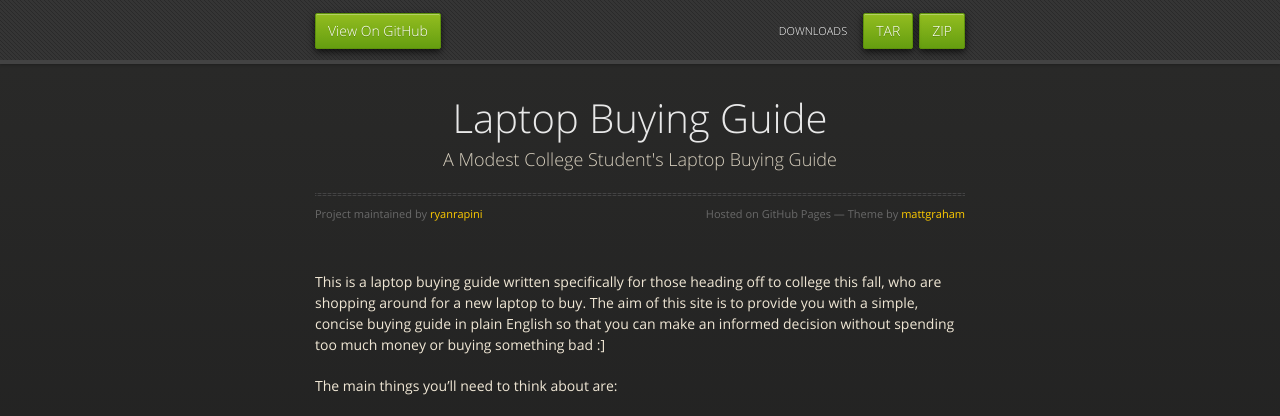
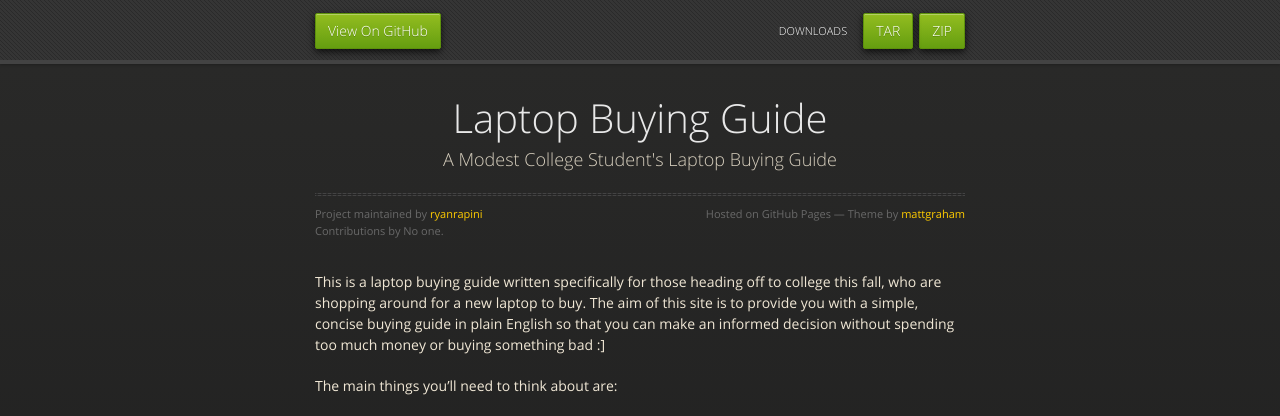
Before and after one commit to ryanrapini/laptopadvice, a Jekyll site: the page built from index.markdown, in a window 1280 px wide and 900 px high. Shown: the top 416 px of the window. Built offline with Jekyll 4.4.1, drawn with Linux system fonts in a browser that asks for light colours; nearby versions of some CDN libraries.

Commit message:
Added a section in YAML front matter for people to sign their names when they contribute

```diff
--- a/_layouts/default.html
+++ b/_layouts/default.html
@@ -34,7 +34,7 @@
           <h1>{{ page.title }}</h1>
           <p>A Modest College Student's Laptop Buying Guide</p>
           <hr>
-          <span class="credits left">Project maintained by <a href="https://github.com/ryanrapini">ryanrapini</a></span>
+          <span class="credits left">Project maintained by <a href="https://github.com/ryanrapini">ryanrapini</a><br>Contributions by {{ page.contributors }}</span>
           <span class="credits right">Hosted on GitHub Pages &mdash; Theme by <a href="http://twitter.com/#!/michigangraham">mattgraham</a></span>
         </div>
 		{{ content }}
--- a/index.markdown
+++ b/index.markdown
@@ -1,6 +1,7 @@
 ---
 layout: default
 title: Laptop Buying Guide
+contributors: No one.
 ---
 This is a laptop buying guide written specifically for those heading off to college this fall, who are shopping around for a new laptop to buy. The aim of this site is to provide you with a simple, concise buying guide in plain English so that you can make an informed decision without spending too much money or buying something bad :]
 
```
